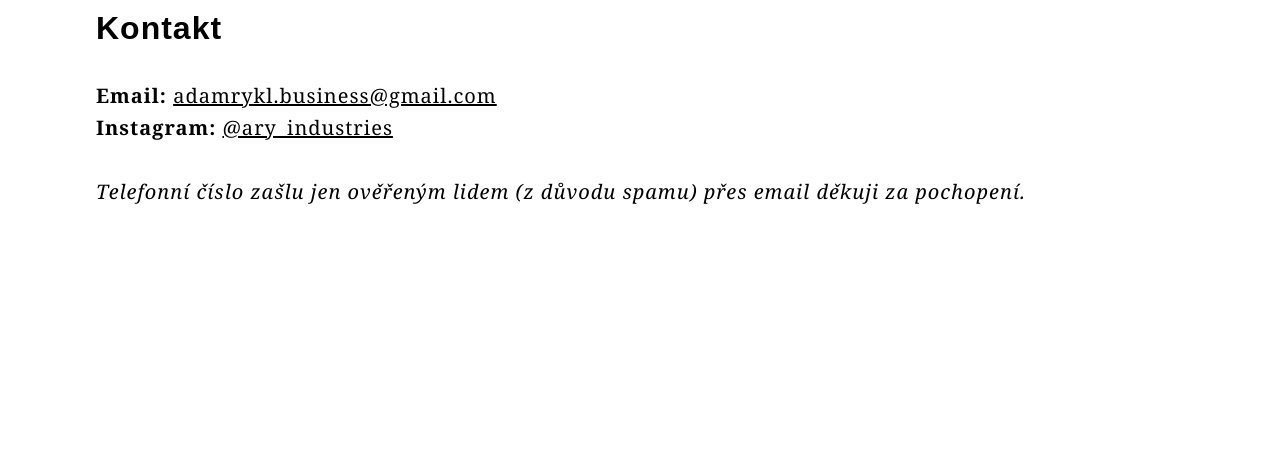
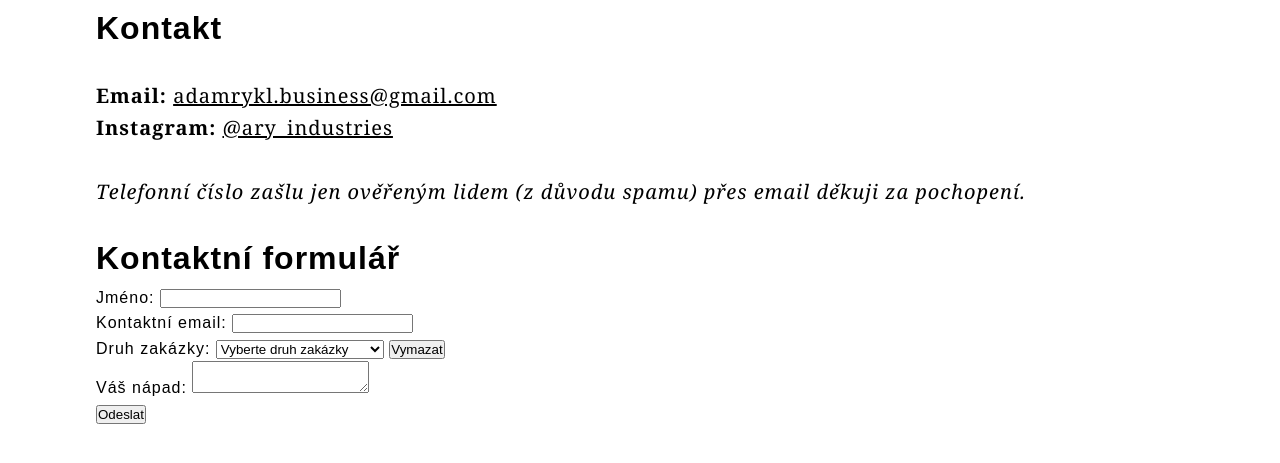
Before and after one commit to ary-industries/web, a plain HTML site: page Kontakt/kontakt.html in a window 1280 px wide. Shown: the part 117-580 px from the top of the page. Drawn offline with Linux system fonts and the light colour scheme.

Commit message:
formulář

```diff
--- a/Kontakt/kontakt.html
+++ b/Kontakt/kontakt.html
@@ -50,8 +50,43 @@
             <i>Telefonní číslo zašlu jen ověřeným lidem (z důvodu spamu) přes email  děkuji za pochopení.</i>
 
         </p>
-    </div>
+    </div><br>
+
+    <h1>Kontaktní formulář</h1>
+
+    <form id="my-form">
+  <div>
+    <label for="name">Jméno:</label>
+    <input type="text" id="name" name="name" required>
+  </div>
+  <div>
+    <label for="email">Kontaktní email:</label>
+    <input type="email" id="email" name="email" required>
+  </div>
+  <div>
+    <label for="zakazka">Druh zakázky:</label>
+    <select id="zakazka" name="zakazka">
+      <option value="" disabled selected>Vyberte druh zakázky</option>
+      <option value="3D modelování">3D modelování</option>
+      <option value="3D tisk + 3D modelování">3D tisk + 3D modelování</option>
+      <option value="3D tisk">3D tisk</option>
+    </select>
+    <button type="button" id="clear-zakazka">Vymazat</button>
+  </div>
+  <div>
+    <label for="nápad">Váš nápad:</label>
+    <textarea id="nápad" name="nápad" required></textarea>
+  </div>
+  <button type="submit">Odeslat</button>
+</form>
+
 </main>
+
+
+
+<footer>
+
+</footer>
 
 </body>
 
```
